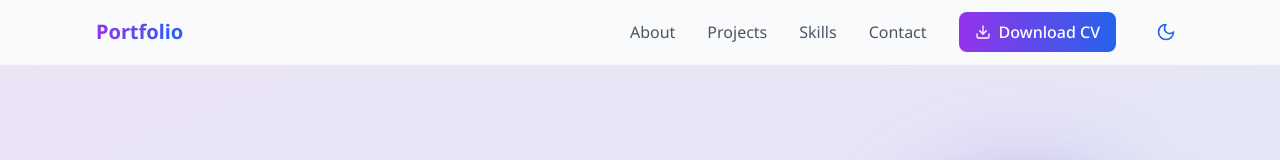
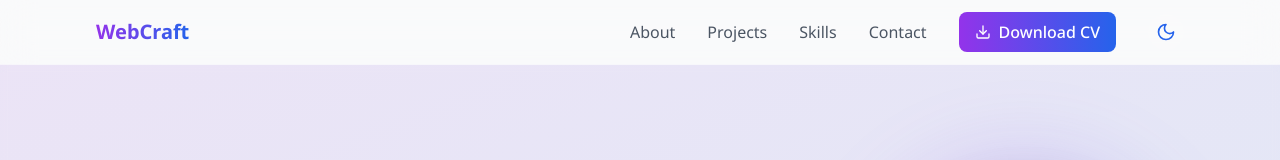
Before and after one commit to hervezossou/hervezossou.dev, a React (Vite) app: page / in a window 1280 px wide. Shown: the top 160 px of the page. Built offline with nearby package versions, Linux system fonts and the light colour scheme; grey boxes are pictures that could not be loaded.

Commit message:
Changing Brand and projects links

```diff
--- a/src/components/organisms/Footer.tsx
+++ b/src/components/organisms/Footer.tsx
@@ -16,7 +16,7 @@ export default function Footer () {
                     {/* Brand Section */}
                     <div className="space-y-4">
                         <h3 className="text-xl font-bold bg-gradient-to-r from-purple-600 to-blue-600 bg-clip-text text-transparent">
-                            Portfolio
+                            WebCraft
                         </h3>
                         <p className="text-gray-600 dark:text-gray-400">
                             Crafting digital experiences with passion and precision.
--- a/src/components/organisms/Header.tsx
+++ b/src/components/organisms/Header.tsx
@@ -38,7 +38,7 @@ export const Header = () => {
               animate={{ opacity: 1 }}
               className="text-xl font-bold bg-gradient-to-r from-purple-600 to-blue-600 bg-clip-text text-transparent"
             >
-              Portfolio
+              WebCraft
             </motion.div>
 
             {/* Desktop Navigation */}
--- a/src/data/projects.ts
+++ b/src/data/projects.ts
@@ -6,20 +6,20 @@ export const projects = [
       description: 'A modern task management tool designed to help individuals and teams to stay focued, organized and productive to achieve personal goals or complex projects.',
       image: 'https://images.unsplash.com/photo-1661956602116-aa6865609028?auto=format&fit=crop&q=80&w=800',
       tags: ['React.js', 'JavaScript', 'TailwindCSS', 'Node.js', 'PostgreSQL'],
-      url: 'https://example-ecommerce.com'
+      url: '#'
     },
     {
       title: 'BluePink',
       description: 'A conversational AI assistant dedicated to raising awareness about breast and prostate cancer, providing reliable informations, support and personal guidance.',
       image: 'https://images.unsplash.com/photo-1460925895917-afdab827c52f?auto=format&fit=crop&q=80&w=800',
       tags: ['React.js', 'JavaScript', 'TailwindCSS', 'Python', 'FastAPI', 'MySQL'],
-      url: 'https://example-dashboard.com'
+      url: '#'
     },
     {
       title: 'Doctor Matthew',
       description: 'A landing page introduces his expertise and services, offering a seamless way for patients to connect and access personalized care.',
       image: DoctorMatthew,
       tags: ['React.js', 'JavaScript', 'TailwindCSS'],
-      url: 'https://doctor-matthew.vercel.app/'
+      url: '#'
     }
 ]
```
